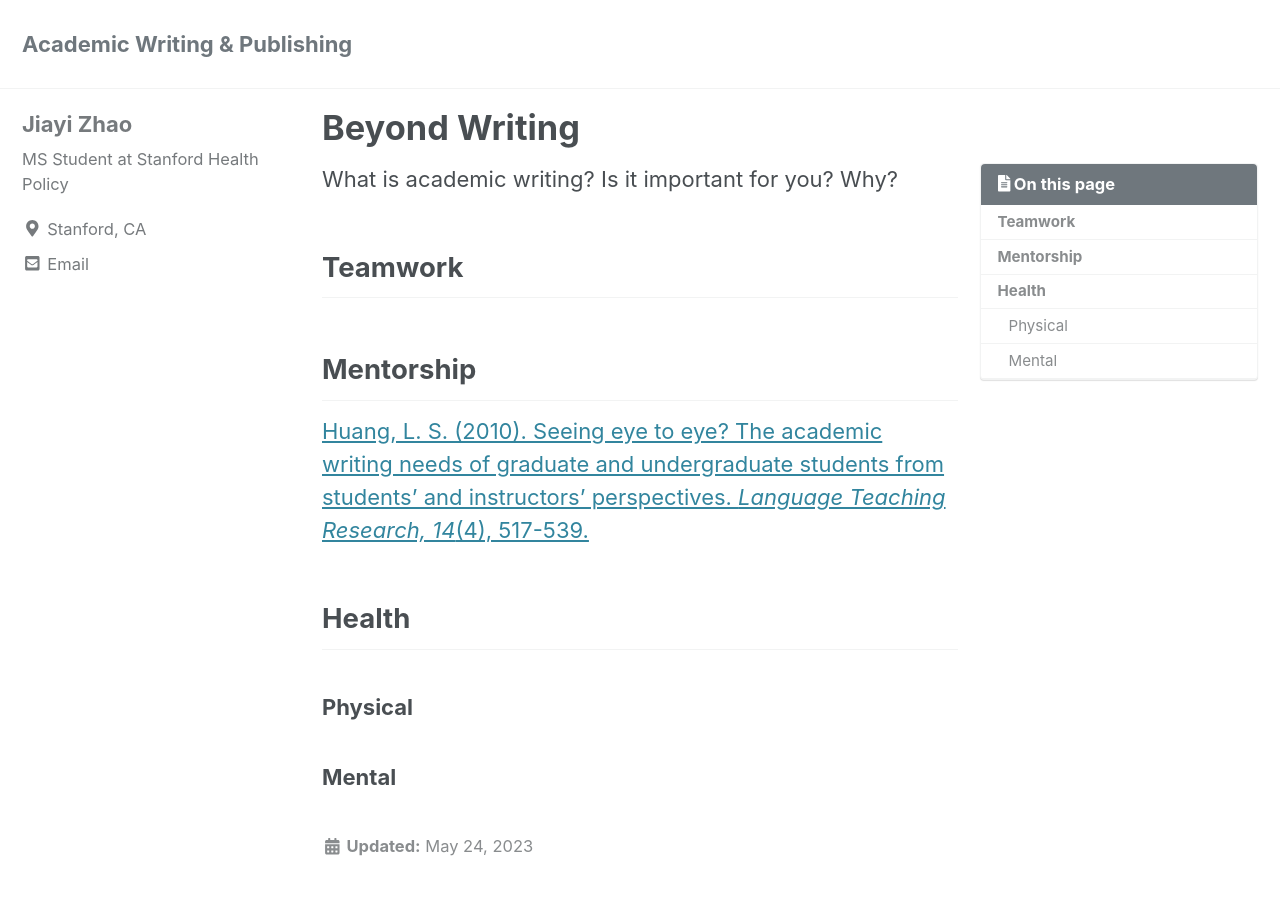
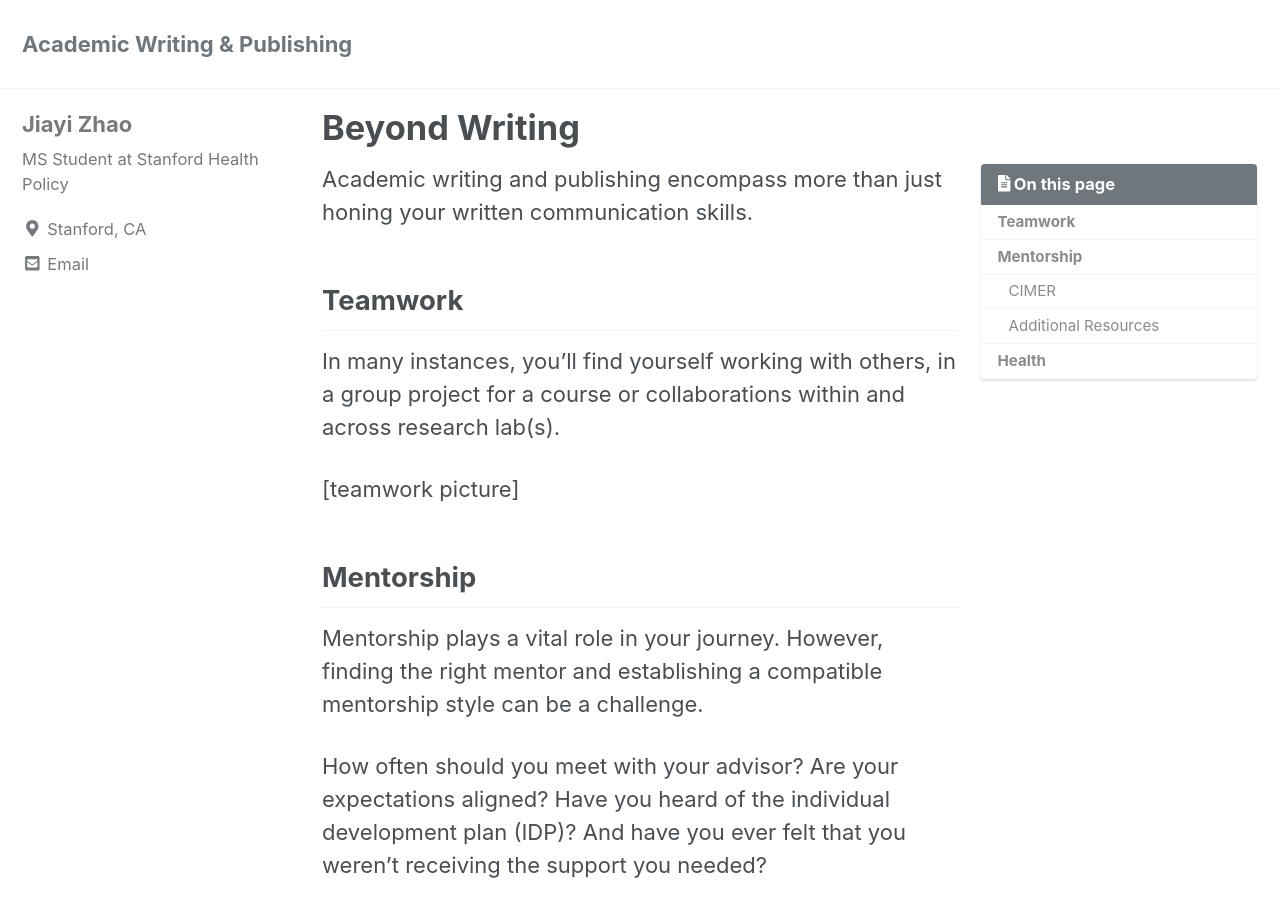
Before and after one commit to maryzhao0111/255_project, a Jekyll site: the page built from _posts/2023-05-24-a-beyond.md, in a window 1280 px wide and 900 px high. Built offline with Jekyll 4.4.1, drawn with Linux system fonts in a browser that asks for light colours; cached includes are drawn as plain includes; nearby versions of some CDN libraries; a script that is not in the unit is left out; some of the changed text lies outside the part shown.

Commit message:
Update 2023-05-24-a-beyond.md

```diff
--- a/_posts/2023-05-24-a-beyond.md
+++ b/_posts/2023-05-24-a-beyond.md
@@ -2,22 +2,49 @@
 title: "Beyond Writing"
 date: 2023-05-24
 published: true
-excerpt: "Teamwork and mentorship are also important. And don't forget to take care of your physical and mental health!"
+excerpt: "Teamwork and mentorship. Prioritize your physical and mental health!"
 
 toc: true
 toc_sticky: true
 ---
 
-What is academic writing? Is it important for you? Why?
+Academic writing and publishing encompass more than just honing your written communication skills.
 
 ## Teamwork
 
+In many instances, you’ll find yourself working with others, in a group project for a course or collaborations within and across research lab(s).
+
+[teamwork picture]
+
 ## Mentorship
+
+Mentorship plays a vital role in your journey. However, finding the right mentor and establishing a compatible mentorship style can be a challenge.
+
+How often should you meet with your advisor? Are your expectations aligned? Have you heard of the individual development plan (IDP)? And have you ever felt that you weren’t receiving the support you needed?
+
+Many graduate students and junior scholars encounter difficulties and have questions about mentoring relationships but may not know where to seek advice or how to get started.
+
+### CIMER
+
+The national Center for the Improvement of Mentored Experiences in Research (CIMER) collaborates with a wide range of institutions, organizing tons of workshops. Check if your home institution is hosting any workshops – they can be immensely beneficial!
+
+### Additional Resources
+
+Seeing eye to eye paper
+Mentoring up book chapter and summary
+Higher Ed paper
+Sherri lab IDP
 
 <a href="https://journals.sagepub.com/doi/pdf/10.1177/1362168810375372">Huang, L. S. (2010). Seeing eye to eye? The academic writing needs of graduate and undergraduate students from students’ and instructors’ perspectives. *Language Teaching Research, 14*(4), 517-539.</a>
 
 ## Health
 
-### Physical
+Have you ever found yourself engrossed in writing a paper for hours on end? Don’t forget to take care of yourself!
 
-### Mental
+To prevent issues like computer vision syndrome or carpal tunnel syndrome (mouse hand syndrome), remember to protect your eyes and hands!
+
+[pictures of eyes and hands]
+
+Your mental health is just as important. If writing a paper becomes overwhelming, don’t hesitate to reach out to your professors/advisors and explore the resources available to you, such as those provided at Stanford.
+
+[sacrifice]
```
